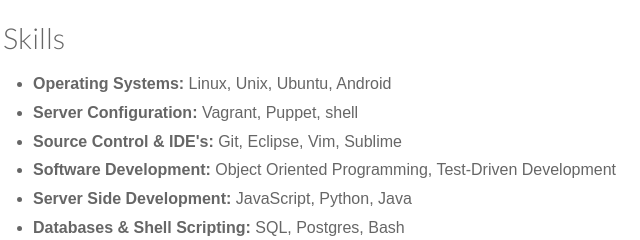
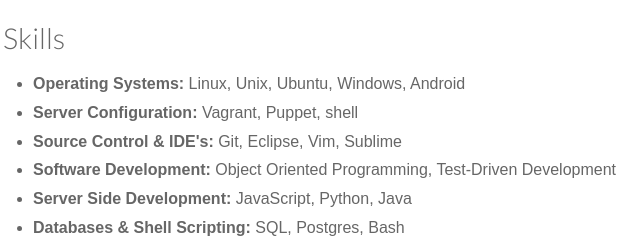
Before and after one commit to guharakesh/guharakesh.github.io, a plain HTML site: page index.html in a window 1280 px wide. Shown: the part 752-992 px from the top of the page, 237-877 px from the left. Drawn offline with Linux system fonts and the light colour scheme.

Commit message:
add Windows to OSes

```diff
--- a/index.html
+++ b/index.html
@@ -68,7 +68,7 @@
 				<div>
 					<h1>Skills</h1>
 					<ul>
-						<li><strong>Operating Systems:</strong> Linux, Unix, Ubuntu, Android</li>
+						<li><strong>Operating Systems:</strong> Linux, Unix, Ubuntu, Windows, Android</li>
 						<li><strong>Server Configuration:</strong> Vagrant, Puppet, shell</li>
 						<li><strong>Source Control &amp; IDE's:</strong> Git, Eclipse, Vim, Sublime</li>
 						<li><strong>Software Development:</strong> Object Oriented Programming, Test-Driven Development</li>
```
